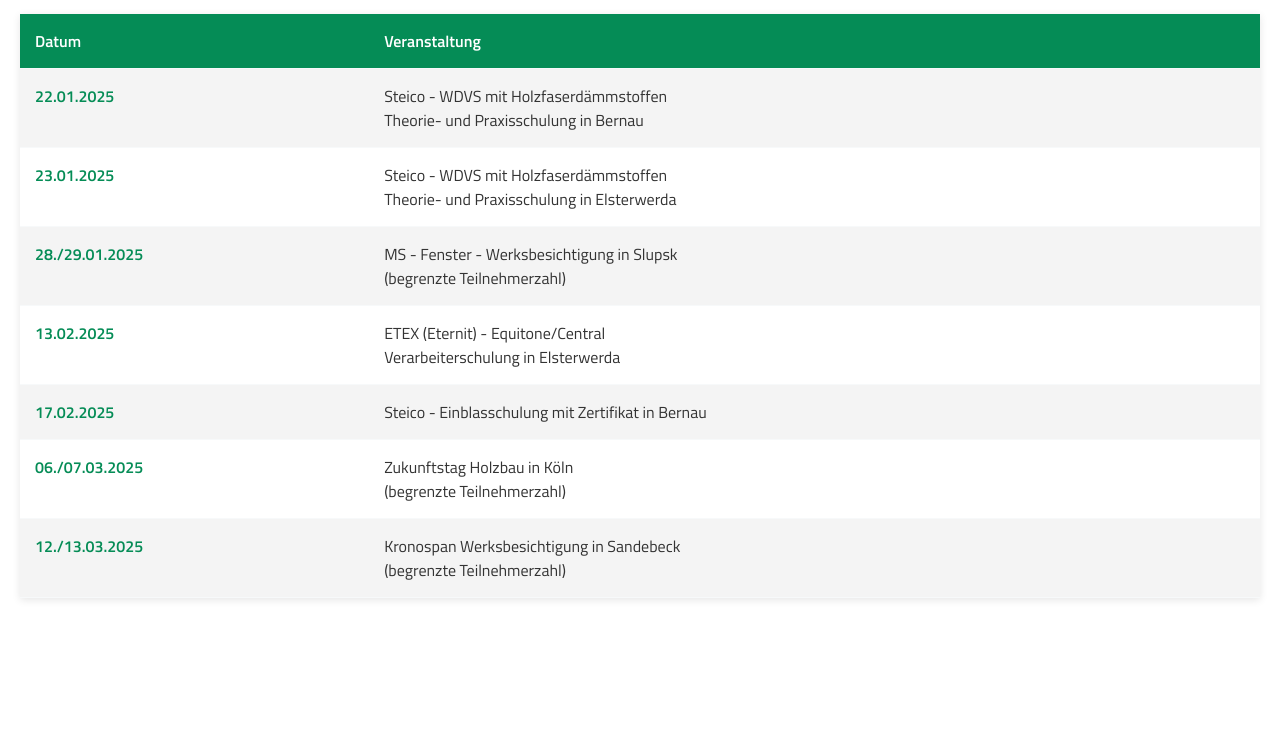
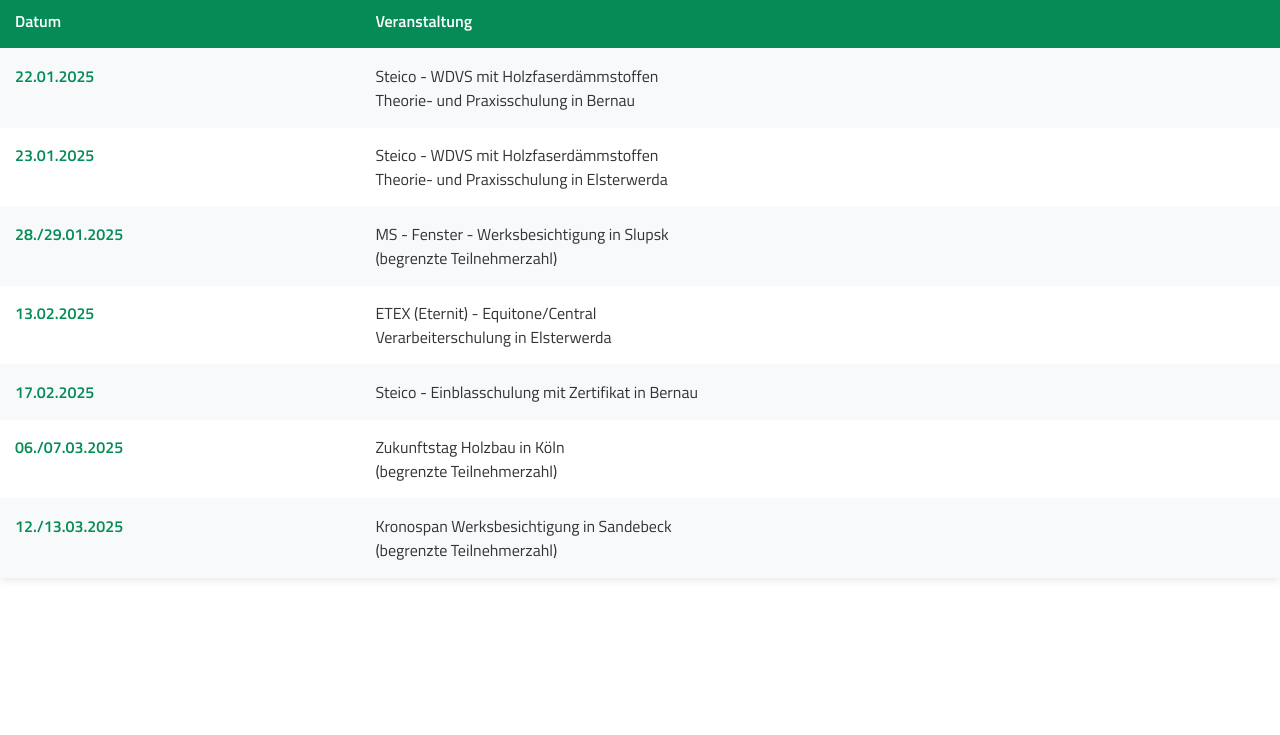
Before and after one commit to jk0ehn/cal_theile_2025, a plain HTML site: page index.html in a window 1280 px wide. Shown: the part 105-840 px from the top of the page. After the commit the page ends 800 px from the top, so only its background shows below. Drawn offline with Linux system fonts and the light colour scheme.

Commit message:
Add files via upload

```diff
--- a/index.html
+++ b/index.html
@@ -20,7 +20,6 @@
       body {
         font-family: 'Titillium Web', sans-serif;
         margin: 0;
-        padding: 20px;
         color: #333;
       }
       h1 {
@@ -47,7 +46,7 @@
         border-bottom: 1px solid #f7f9fa;
       }
       tbody tr:nth-child(odd) {
-        background-color: #f4f4f4;
+        background-color: #f7f9fa;
       }
       td {
         vertical-align: top;
```
